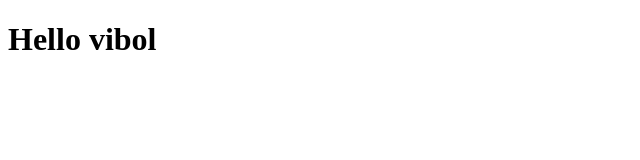
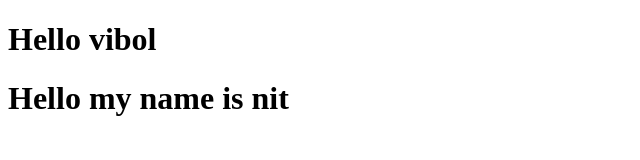
Before and after one commit to PV-VIBOL/Test-, a plain HTML site: page index.html in a window 1280 px wide. Shown: the whole page, without its empty margins (0-640 px from the left). Drawn offline with Linux system fonts and the light colour scheme.

Commit message:
add name

```diff
--- a/index.html
+++ b/index.html
@@ -8,5 +8,6 @@
 </head>
 <body>
     <h1>Hello vibol</h1>
+    <h1>Hello my name is nit</h1>
 </body>
 </html>
```
